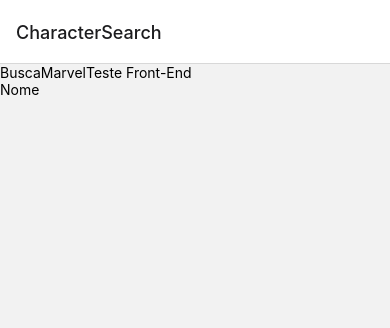
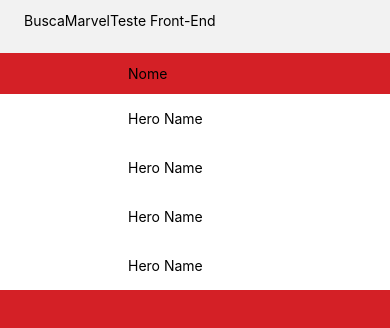
Before and after one commit to falquinho/HeroApp, a React Native app: screen /CharacterSearch in a window 390 px wide. Shown: the top 328 px of the page. Built offline with nearby package versions, Linux system fonts and the light colour scheme.

Commit message:
Further work on screen layout.

```diff
--- a/src/components/CharacterRowComponent.tsx
+++ b/src/components/CharacterRowComponent.tsx
@@ -1,8 +1,27 @@
 import React from 'react'
+import { StyleSheet, Text, View } from 'react-native'
+import { Spacing } from '../shared/spacing'
 
 
 export const CharacterRowComponent: React.FC = () => {
   return (
-    null
+    <View style={styles.mainContainer}>
+      <View style={styles.imageContainer}></View>
+      <View>
+        <Text>Hero Name</Text>
+      </View>
+    </View>
   )
 }
+
+const styles = StyleSheet.create({
+  mainContainer: {
+    flexDirection: 'row',
+    backgroundColor: 'white',
+    paddingVertical: Spacing.md,
+  },
+  imageContainer: {
+    width: 128,
+    paddingHorizontal: Spacing.md,
+  }
+})
--- a/src/navigators/MainNavigator.tsx
+++ b/src/navigators/MainNavigator.tsx
@@ -7,7 +7,10 @@
 
 export const MainNavigator: React.FC = () => {
   return (
-    <Stack.Navigator initialRouteName='CharacterScreen'>
+    <Stack.Navigator
+      initialRouteName='CharacterScreen'
+      screenOptions={{headerShown: false}}
+    >
       <Stack.Screen name='CharacterSearch' component={CharacterSearchScreen}/>
       <Stack.Screen name='CharacterDetails' component={CharacterDetailsScreen}/>
     </Stack.Navigator>
--- a/src/screens/CharacterSearchScreen.tsx
+++ b/src/screens/CharacterSearchScreen.tsx
@@ -1,25 +1,38 @@
 import React from 'react'
-import { FlatList, SafeAreaView, Text, View } from 'react-native'
+import { FlatList, SafeAreaView, StyleSheet, Text, View } from 'react-native'
+import { CharacterRowComponent } from '../components/CharacterRowComponent'
 import { PaginationComponent } from '../components/PaginationComponent'
+import { Colors } from '../shared/colors'
 
 
 export const CharacterSearchScreen: React.FC = () => {
   return (
-    <SafeAreaView>
-      <View>
-        <Text>
+    <SafeAreaView style={{flex: 1}}>
+      <View style={{paddingVertical: 12, paddingHorizontal: 24}}>
+        <Text style={{marginBottom: 12}}>
           <Text>Busca</Text>
           <Text>Marvel</Text>
           <Text>Teste Front-End</Text>
         </Text>
-        <View>
-          <View>
-            <Text>Nome</Text>
-          </View>
-          {/* <FlatList/> */}
-          <PaginationComponent/>
+      </View>
+
+      <View style={styles.mainContainer}>
+        <View style={{paddingVertical: 12}}>
+          <Text style={{marginLeft: 128}}>Nome</Text>
         </View>
+        <FlatList
+          data={[1,2,3,4]}
+          renderItem={({item}) => <CharacterRowComponent/>}
+        />
+        <PaginationComponent/>
       </View>
     </SafeAreaView>
   )
 }
+
+const styles = StyleSheet.create({
+  mainContainer: {
+    flex: 1,
+    backgroundColor: Colors.primary,
+  }
+})
--- /dev/null
+++ b/src/shared/colors.ts
@@ -0,0 +1,3 @@
+export const Colors = {
+  primary: "#D42026",
+}
--- /dev/null
+++ b/src/shared/spacing.ts
@@ -0,0 +1,8 @@
+export const Spacing = {
+  xs: 8,
+  sm: 12,
+  md: 16,
+  lg: 24,
+  xl: 32,
+  xxl: 48,
+}
```
Also changed, not shown: 1 other file (tests, documents, lock files or other folders).
